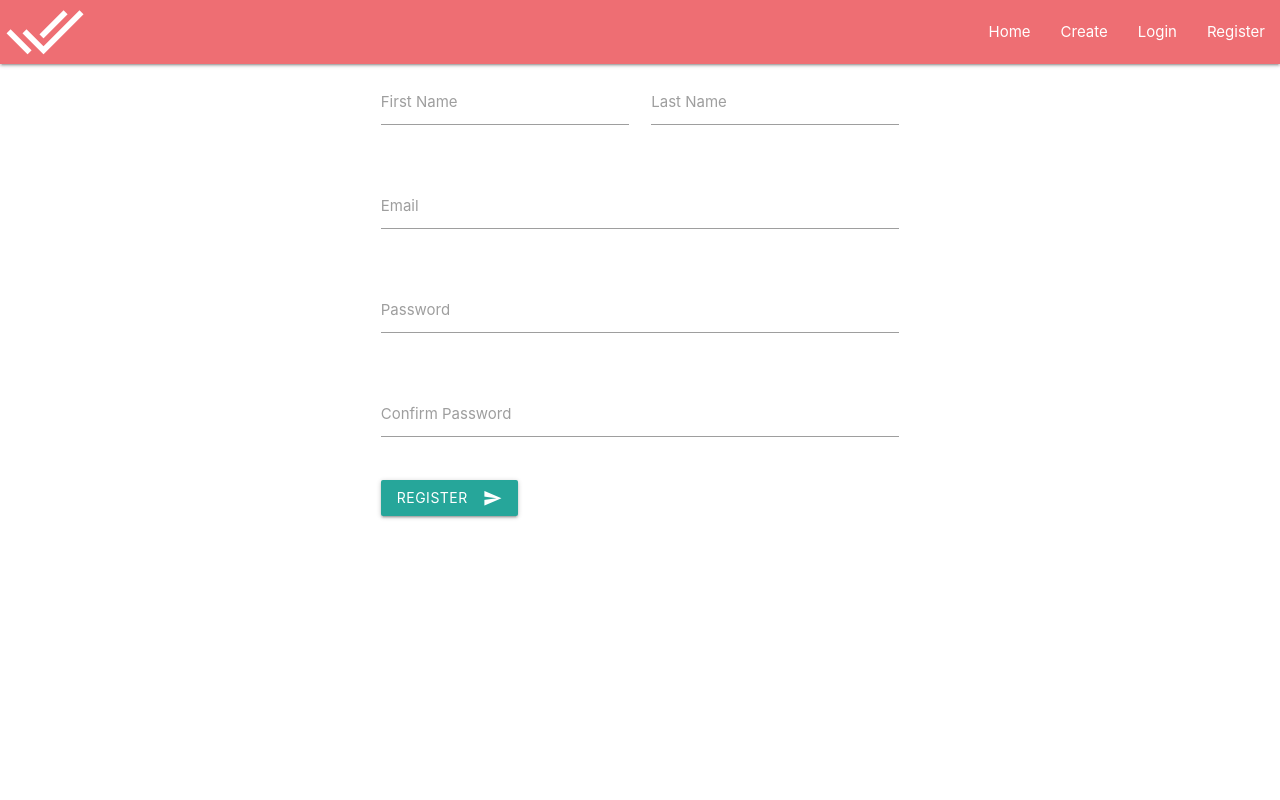
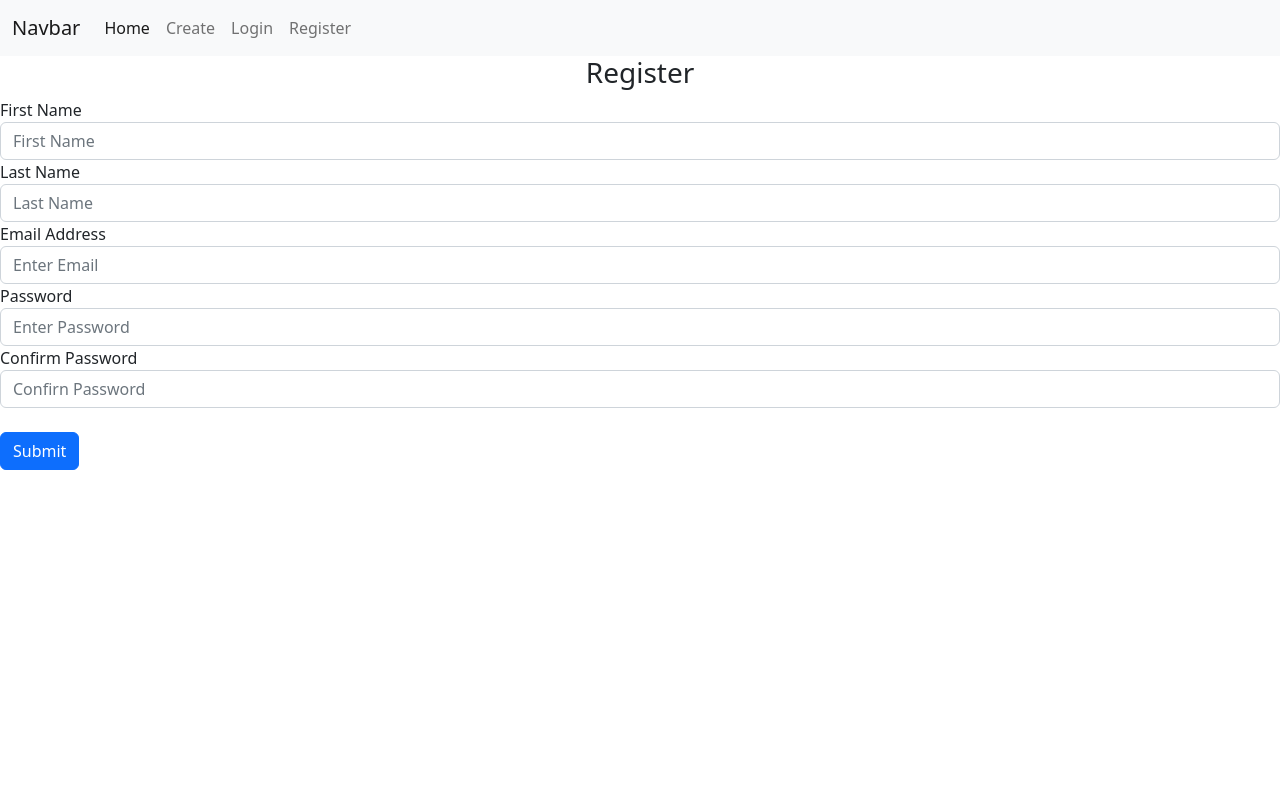
Before and after one commit to axelzwaans/do-it, a Flask app: page /register in a window 1280 px wide. Run offline with Flask 2, Linux system fonts and the light colour scheme.

Commit message:
Change from Materialize to Bootstrap

```diff
--- a/do_it/auth.py
+++ b/do_it/auth.py
@@ -18,21 +18,23 @@ def logout():
 @auth.route('/register', methods=['GET', 'POST'])
 def register():
     if request.method == 'POST':
-        first_name = request.form.get('first_name')
-        last_name = request.form.get('last_name')
+        firstName = request.form.get('firstName')
+        lastName = request.form.get('lastName')
         email = request.form.get('email')
         password = request.form.get('password')
         password1 = request.form.get('password1')
 
         if len(email) < 5:
-            flash('Please enter a valid email address.', category='error')
-        elif len(first_name) < 2:
-            flash('First name must be greater than 1 characters', category='error')
+            flash('Please enter a valid email address.')
+        elif len(firstName) < 2:
+            flash('First name must be greater than 1 characters')
+        elif len(lastName):
+            flash('Last name must be greater than 1 characters')
         elif password != password1:
-            flash('Passwords must match', category='error')
+            flash('Passwords must match')
         elif len(password) < 7:
-            flash('Password must be at least 7 characters', category='error')
+            flash('Password must be at least 7 characters')
         else:
-            flash('Success', category='success')
+            flash('Success')
 
     return render_template("register.html")
--- a/do_it/templates/base.html
+++ b/do_it/templates/base.html
@@ -5,51 +5,47 @@
     <meta charset="UTF-8">
     <meta http-equiv="X-UA-Compatible" content="IE=edge">
     <meta name="viewport" content="width=device-width, initial-scale=1.0">
-    <link href="https://fonts.googleapis.com/icon?family=Material+Icons" rel="stylesheet">
-    <link rel="stylesheet" href="https://cdnjs.cloudflare.com/ajax/libs/materialize/1.0.0/css/materialize.min.css">
-    <link rel="stylesheet"
-        href="https://fonts.googleapis.com/css2?family=Material+Symbols+Outlined:opsz,wght,FILL,GRAD@20..48,100..700,0..1,-50..200" />
+    <link href="https://cdn.jsdelivr.net/npm/bootstrap@5.2.3/dist/css/bootstrap.min.css" rel="stylesheet"
+        integrity="sha384-rbsA2VBKQhggwzxH7pPCaAqO46MgnOM80zW1RWuH61DGLwZJEdK2Kadq2F9CUG65" crossorigin="anonymous">
 
     <link rel="stylesheet" href="{{ url_for('static', filename='css/style.css') }}" type="text/css">
     <title>{% block title %}Home{% endblock %}</title>
 </head>
 
 <body>
-    <div>
-        <nav>
-            <div class="nav-wrapper">
-                <a href="#!" class="brand-logo">
-                    <i class="large material-symbols-outlined">done_all</i>
-                </a>
-                <a href="#" data-target="mobile-demo" class="sidenav-trigger"><i class="material-icons">menu</i></a>
-                <ul class="right hide-on-med-and-down">
-                    <li><a href="/">Home</a></li>
-                    <li><a href="/create">Create</a></li>
-                    <li><a href="/login">Login</a></li>
-                    <li><a href="/register">Register</a></li>
+
+    <nav class="navbar navbar-expand-lg bg-light">
+        <div class="container-fluid">
+            <a class="navbar-brand" href="#">Navbar</a>
+            <button class="navbar-toggler" type="button" data-bs-toggle="collapse" data-bs-target="#navbarNav"
+                aria-controls="navbarNav" aria-expanded="false" aria-label="Toggle navigation">
+                <span class="navbar-toggler-icon"></span>
+            </button>
+            <div class="collapse navbar-collapse" id="navbarNav">
+                <ul class="navbar-nav">
+                    <li class="nav-item">
+                        <a class="nav-link active" aria-current="page" href="/">Home</a>
+                    </li>
+                    <li class="nav-item">
+                        <a class="nav-link" href="/create">Create</a>
+                    </li>
+                    <li class="nav-item">
+                        <a class="nav-link" href="/login">Login</a>
+                    </li>
+                    <li class="nav-item">
+                        <a class="nav-link" href="/register">Register</a>
+                    </li>
                 </ul>
             </div>
-        </nav>
+        </div>
+    </nav>
 
-        <ul class="sidenav" id="mobile-demo">
-            <li><a href="/">Home</a></li>
-            <li><a href="/create">Create</a></li>
-            <li><a href="/login">Login</a></li>
-            <li><a href="/register">Register</a></li>
-        </ul>
-    </div>
 
     {% with messages = get_flashed_messages(with_categories=true) %}
     {% if messages %}
     {% for message in messages %}
-    <div id="modal1" class="modal bottom-sheet">
-        <div class="modal-content">
-            <h4>Modal Header</h4>
-            <p>{{ message }}</p>
-        </div>
-        <div class="modal-footer">
-            <a href="#!" class="modal-close waves-effect waves-green btn-flat">Agree</a>
-        </div>
+    <div>
+
     </div>
     {% endfor %}
     {% endif %}
@@ -59,7 +55,9 @@
     {% endblock %}
 
 
-    <script src="https://cdnjs.cloudflare.com/ajax/libs/materialize/1.0.0/js/materialize.min.js"></script>
+    <script src="https://cdn.jsdelivr.net/npm/bootstrap@5.2.3/dist/js/bootstrap.bundle.min.js"
+        integrity="sha384-kenU1KFdBIe4zVF0s0G1M5b4hcpxyD9F7jL+jjXkk+Q2h455rYXK/7HAuoJl+0I4" crossorigin="anonymous">
+    </script>
     <script src="{{ url_for('static', filename='js/script.js') }}"></script>
 </body>
 
--- a/do_it/templates/register.html
+++ b/do_it/templates/register.html
@@ -3,42 +3,32 @@
 
 {% block content %}
 
-<div class="row">
-    <form class="col s12" method="POST">
-        <div class="row">
-            <div class="input-field col s6">
-                <input id="first_name" name="first_name" type="text" class="validate">
-                <label for="first_name">First Name</label>
+
+<form method="POST">
+    <h3 align="center">Register</h3>
+    <div class="form-group">
+        <label for="firstName">First Name</label>
+        <input type="text" class="form-control" id="firstName" name="firstName" placeholder="First Name">
     </div>
-            <div class="input-field col s6">
-                <input id="last_name" name="last_name" type="text" class="validate">
-                <label for="last_name">Last Name</label>
+    <div class="form-group">
+        <label for="firstName">Last Name</label>
+        <input type="text" class="form-control" id="lastName" name="lastName" placeholder="Last Name">
     </div>
+    <div class="form-group">
+        <label for="email">Email Address</label>
+        <input type="email" class="form-control" id="email" name="email" placeholder="Enter Email">
     </div>
-        <div class="row">
-            <div class="input-field col s12">
-                <input id="email" name="email" type="email" class="validate">
-                <label for="email">Email</label>
+    <div class="form-group">
+        <label for="password">Password</label>
+        <input type="password" class="form-control" id="password" name="password" placeholder="Enter Password">
     </div>
+    <div class="form-group">
+        <label for="password2">Confirm Password</label>
+        <input type="password" class="form-control" id="password2" name="password2" placeholder="Confirn Password">
     </div>
-        <div class="row">
-            <div class="input-field col s12">
-                <input id="password" name="password" type="password" class="validate">
-                <label for="password">Password</label>
-            </div>
-        </div>
-        <div class="row">
-            <div class="input-field col s12">
-                <input id="password1" name="password1" type="password" class="validate">
-                <label for="password1">Confirm Password</label>
-            </div>
-        </div>
-        <div>
-            <button class="btn waves-effect waves-light" type="submit" name="action">Register
-                <i class="material-icons right">send</i>
-            </button>
-        </div>
+    <br>
+    <button type="submit" class="btn btn-primary">Submit</button>
 </form>
-</div>
+
 
 {% endblock %}
```
Also changed, not shown: do_it/templates/login.html (+13 -21 lines). Lines whose indentation alone changed are shown as unchanged.
